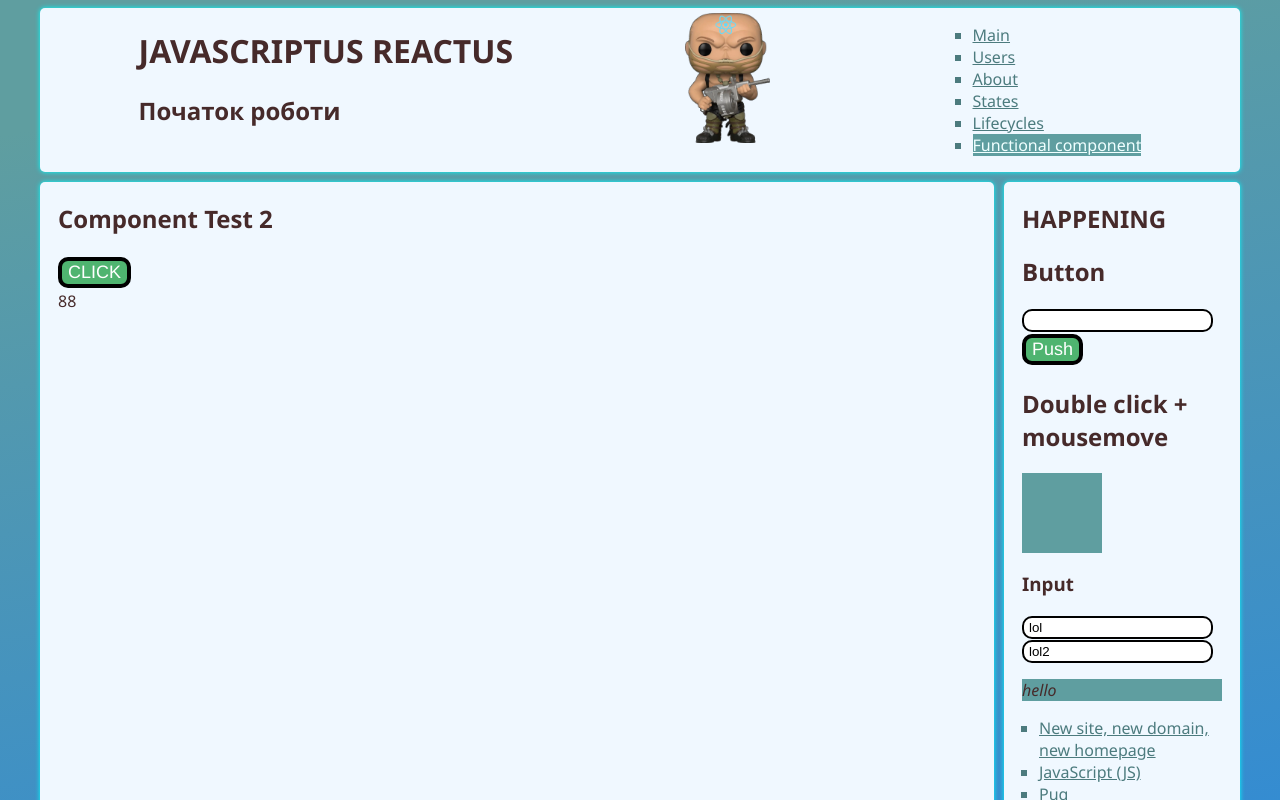
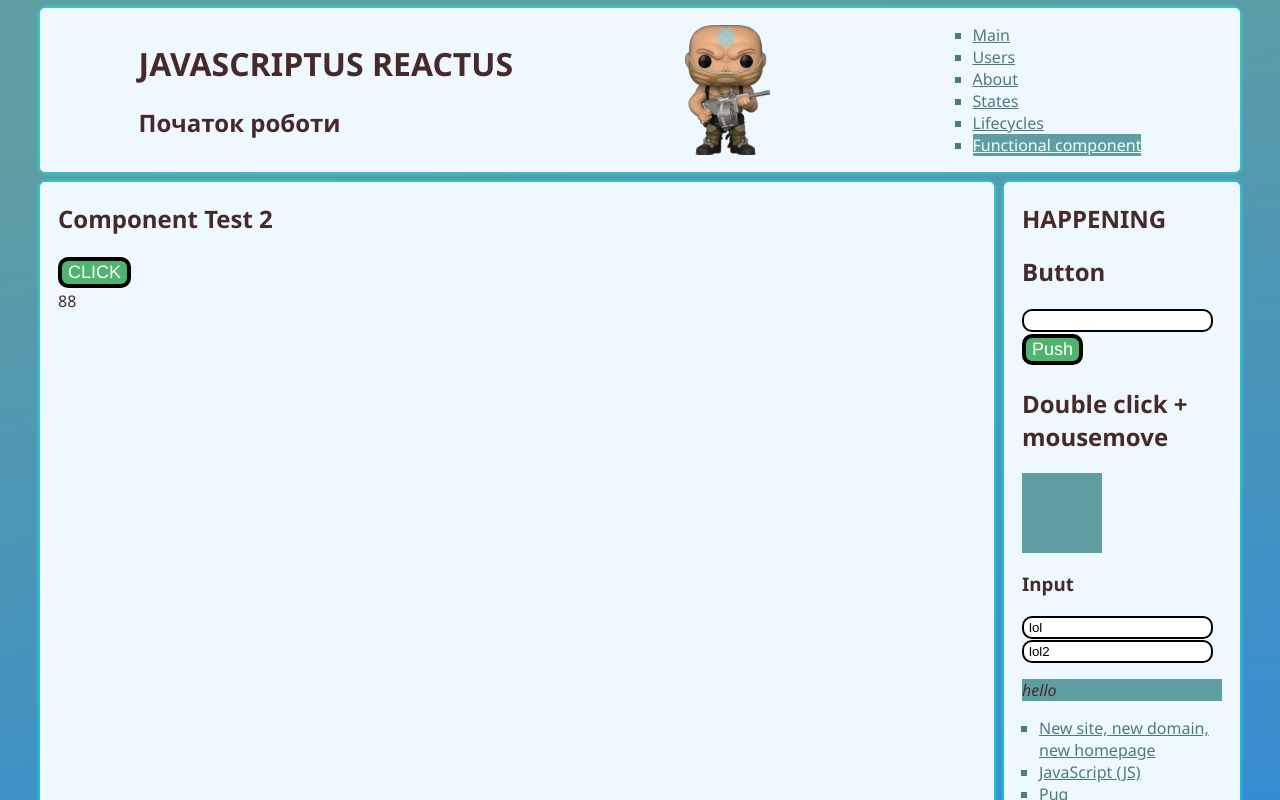
Before and after one commit to tztaras/app, a React (Create React App) app: page /component-test in a window 1280 px wide. Shown: the top 800 px of the page. Built offline with nearby package versions, Linux system fonts and the light colour scheme.

Commit message:
align items

```diff
--- a/src/ComponentTest/ComponentTest.js
+++ b/src/ComponentTest/ComponentTest.js
@@ -37,6 +37,9 @@ function Test2(props) {
                     <h1>Component Test 2</h1>
                     <div><button onClick={buttonHandler}>CLICK</button></div>
                     <div>{s1}</div>
+                {/* <div>{s1.map(
+                    (item, index) => <span key={index.toString()}><b>{item}</b><hr/></span>
+                    )}</div> */}
                 </section>
         </div>
     )
--- a/src/Header/Header.css
+++ b/src/Header/Header.css
@@ -1,6 +1,7 @@
 .header-site-name {
     display: flex;
     justify-content: space-around;
+    align-items: center;
     flex-wrap: wrap;
     background-color: rgb(113, 202, 202);
     grid-area: h;
--- a/src/Lifecycles/Lifecycle.js
+++ b/src/Lifecycles/Lifecycle.js
@@ -74,6 +74,7 @@ class Lifecycle extends React.Component {
                     <div>{this.state.s1}</div>
                     <div>{this.state.s2}</div>
                     <div >{this.state.s3}</div>
+
                     {/* <div>{s2.map(
                         (item, index) => <span key={index.toString()}><b>{item}</b><hr/></span>
                     )}</div> */}
```
